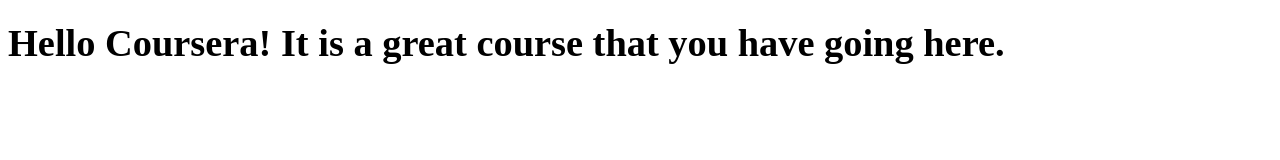
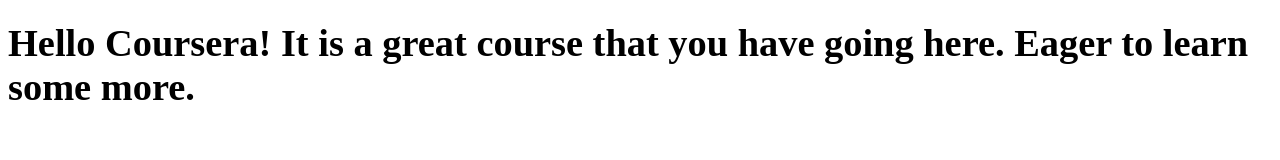
Before and after one commit to Secorus/Coursera-test, a plain HTML site: page Site/index.html in a window 1280 px wide. Drawn offline with Linux system fonts and the light colour scheme.

Commit message:
a few things edited

```diff
--- a/Site/index.html
+++ b/Site/index.html
@@ -6,6 +6,7 @@
 	<title>Hello Coursera</title>
 </head>
 <body>
-<h1><big><strong>Hello Coursera! It is a great course that you have going here.</strong></big></h1>
+
+<h1><big><strong>Hello Coursera! It is a great course that you have going here. Eager to learn some more.</strong></big></h1>
 </body>
 </html>
```
